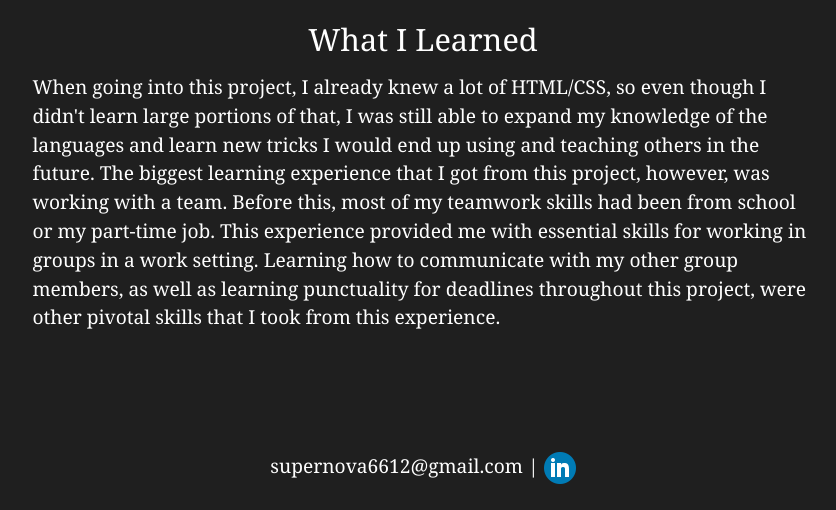
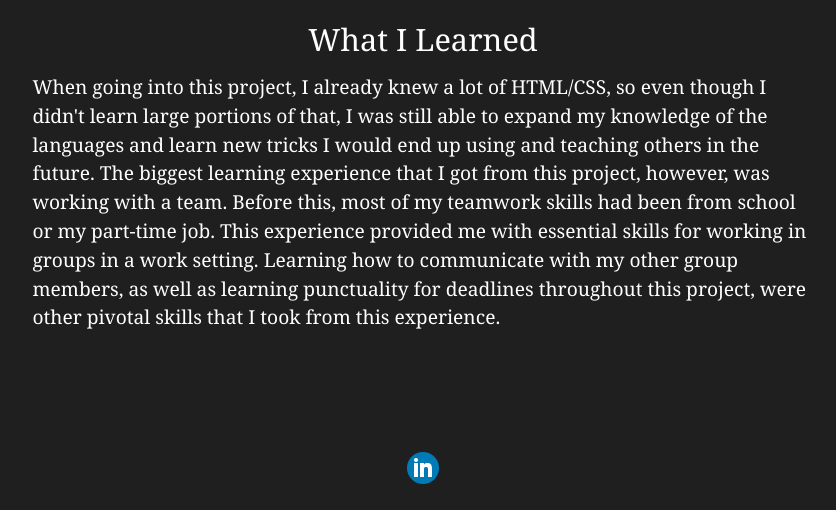
Before and after one commit to RandomChats/RandomChats.github.io, a plain HTML site: page allInFavor.html in a window 1280 px wide. Shown: the part 1858-2368 px from the top of the page, without its empty margins (217-1053 px from the left). Drawn offline with nearby package versions, Linux system fonts and the light colour scheme.

Commit message:
nhs
AAAAAAAAAAA

```diff
--- a/allInFavor.html
+++ b/allInFavor.html
@@ -135,8 +135,6 @@
     <footer class="container justify-content-center footerStyle">
       <div class="row">
         <div class="col-md-12">
-          <a href="mailto: supernova6612@gmail.com"> supernova6612@gmail.com</a>
-          |
           <a
             href="https://www.linkedin.com/in/novela-mclaughlin-b48005306/"
             target="_blank"
```
Also changed, not shown: circuitRush.html (+0 -2 lines), index.html (+0 -2 lines), javaProjects.html (+0 -2 lines), podPressure.html (+0 -2 lines).
